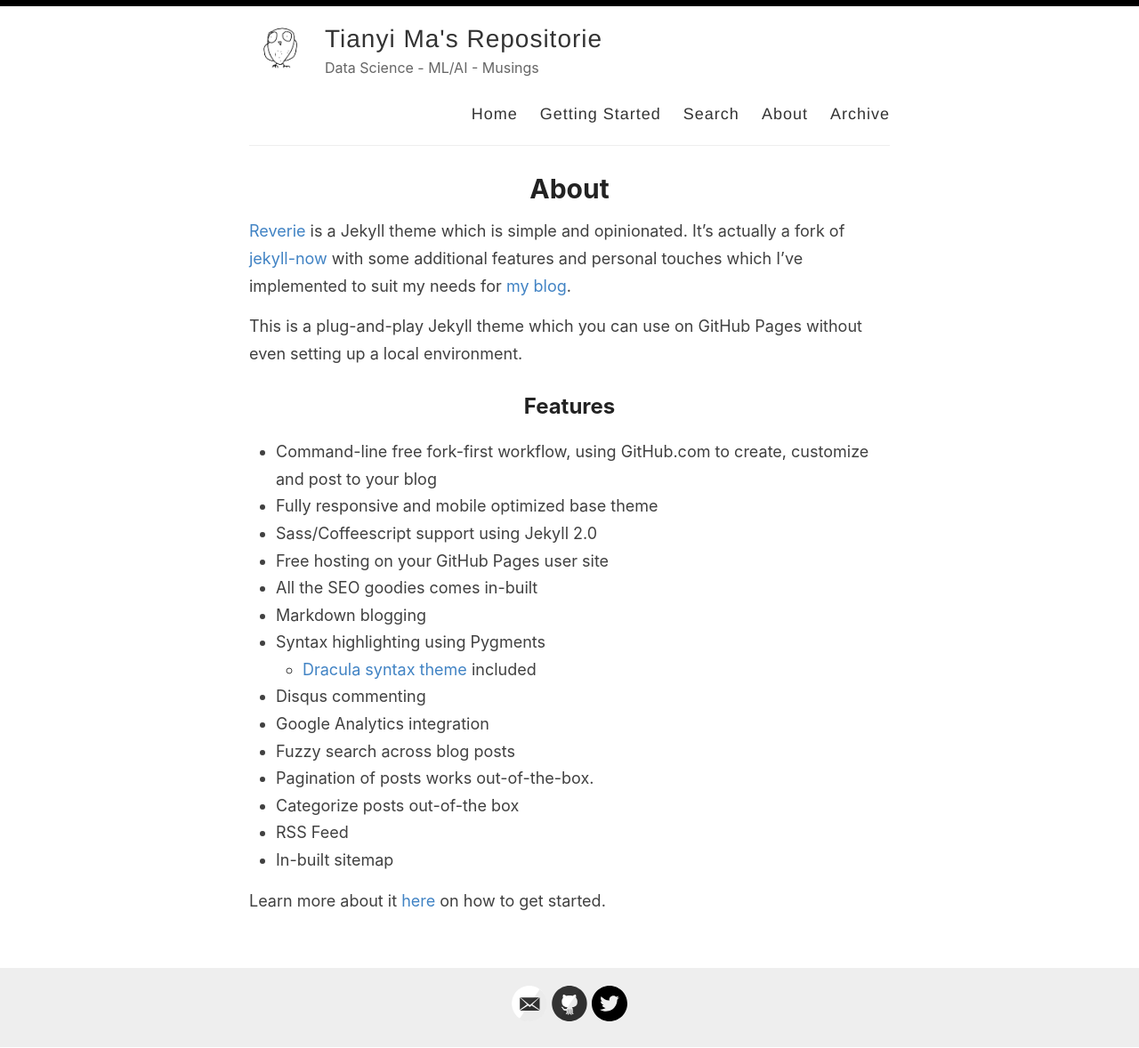
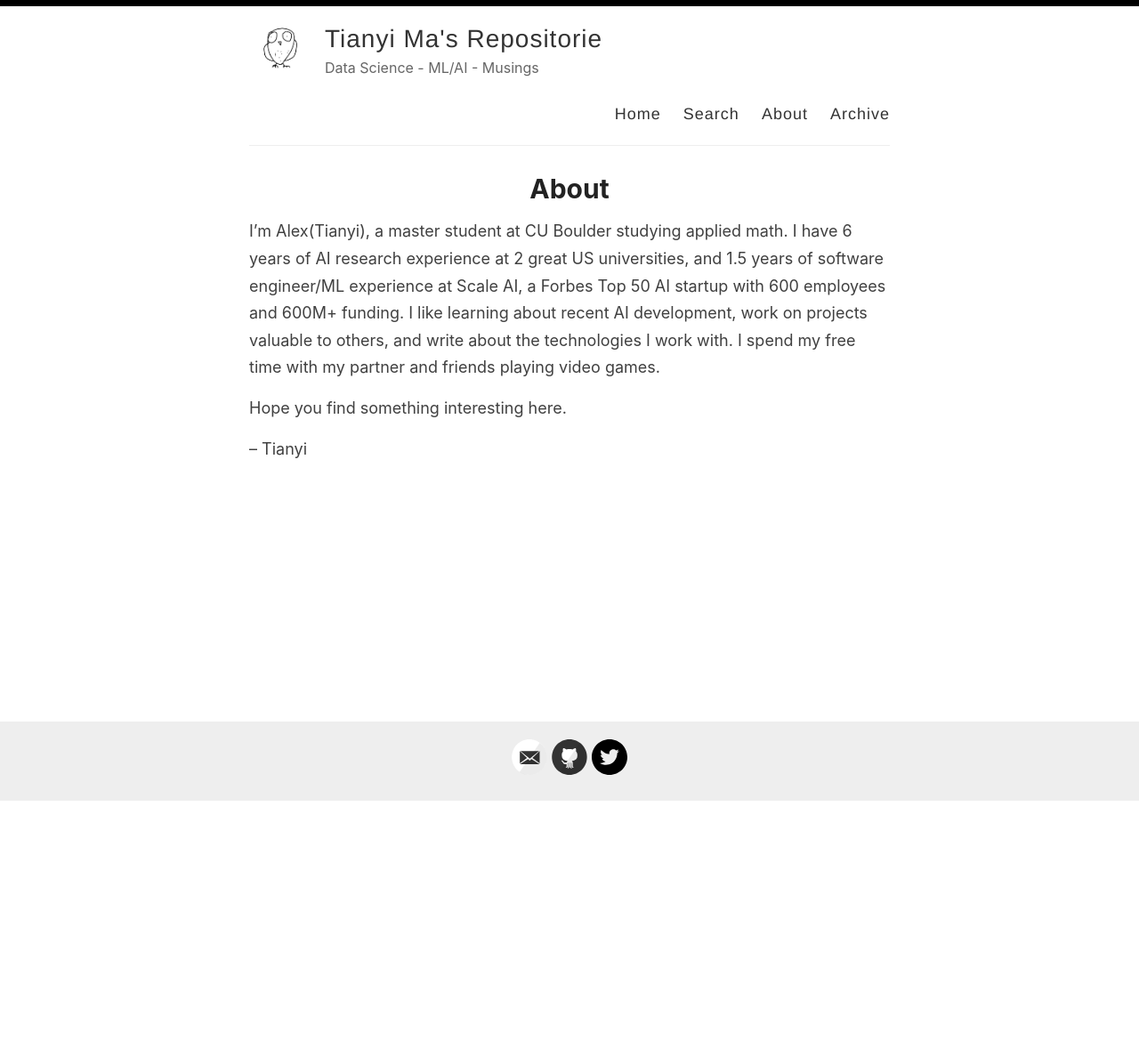
Before and after one commit to tianyimasf/ai, a Jekyll site: the page built from _pages/about.md, in a window 1280 px wide. Shown: the whole page at 89% size. Built offline with Jekyll 4.4.1, drawn with Linux system fonts in a browser that asks for light colours; after the commit the page ends 901 px from its top, so only the background shows below that.

Commit message:
customization

```diff
--- a/_layouts/default.html
+++ b/_layouts/default.html
@@ -1,16 +1,32 @@
 <!DOCTYPE html>
 <html>
   <head>
-    <title>{% if page.title %}{{ page.title }} – {% endif %}{{ site.name }} – {{ site.description }}</title>
-    {% seo title=false %}
-    {% include meta.html %}
+    <title>
+      {% if page.title %}{{ page.title }} – {% endif %}{{ site.name }} – {{
+      site.description }}
+    </title>
+    {% seo title=false %} {% include meta.html %}
 
-    <link rel="stylesheet" type="text/css" href="{{ site.baseurl }}/assets/style.css" />
-    <link rel="alternate" type="application/rss+xml" title="{{ site.name }} - {{ site.description }}" href="{{ site.baseurl }}/feed.xml" />
+    <link
+      rel="stylesheet"
+      type="text/css"
+      href="{{ site.baseurl }}/assets/style.css"
+    />
+    <link
+      rel="alternate"
+      type="application/rss+xml"
+      title="{{ site.name }} - {{ site.description }}"
+      href="{{ site.baseurl }}/feed.xml"
+    />
     <link rel="canonical" href="{{ site.url }}{{ page.url }}" />
 
-    <meta name="theme-color" content="#000000">
-    <link rel="icon" type="image/png" sizes="32x32" href="{{ site.baseurl }}/images/favicon-32x32.png">
+    <meta name="theme-color" content="#000000" />
+    <link
+      rel="icon"
+      type="image/png"
+      sizes="32x32"
+      href="{{ site.baseurl }}/images/favicon-32x32.png"
+    />
     {% include analytics_head.html %}
   </head>
 
@@ -20,16 +36,21 @@
       <div class="wrapper-masthead">
         <div class="container">
           <header class="masthead clearfix">
-            <a href="{{ site.baseurl }}/" class="site-avatar"><img src="{{ site.baseurl }}{{ site.avatar }}" alt="{{ site.title }}" /></a>
+            <a href="{{ site.baseurl }}/" class="site-avatar"
+              ><img
+                src="{{ site.baseurl }}{{ site.avatar }}"
+                alt="{{ site.title }}"
+            /></a>
 
             <div class="site-info">
-              <h1 class="site-name"><a href="{{ site.baseurl }}/">{{ site.name }}</a></h1>
+              <h1 class="site-name">
+                <a href="{{ site.baseurl }}/">{{ site.name }}</a>
+              </h1>
               <p class="site-description">{{ site.description }}</p>
             </div>
 
             <nav>
               <a href="{{ site.baseurl }}/">Home</a>
-              <a href="{{ site.baseurl }}/getting-started">Getting Started</a>
               <a href="{{ site.baseurl }}/search">Search</a>
               <a href="{{ site.baseurl }}/about">About</a>
               <a href="{{ site.baseurl }}/archive">Archive</a>
@@ -39,16 +60,12 @@
       </div>
 
       <div class="wrapper-main">
-        <div id="main" role="main" class="container">
-          {{ content }}
-        </div>
+        <div id="main" role="main" class="container">{{ content }}</div>
       </div>
 
       <div class="wrapper-footer">
         <div class="container">
-          <footer class="footer">
-            {% include svg-icons.html %}
-          </footer>
+          <footer class="footer">{% include svg-icons.html %}</footer>
         </div>
       </div>
     </div>
--- a/_pages/about.md
+++ b/_pages/about.md
@@ -4,26 +4,8 @@ title: About
 permalink: /about/
 ---
 
-[Reverie](https://github.com/amitmerchant1990/reverie) is a Jekyll theme which is simple and opinionated. It's actually a fork of [jekyll-now](https://github.com/barryclark/jekyll-now) with some additional features and personal touches which I've implemented to suit my needs for [my blog](https://www.amitmerchant.com).
+I'm Alex(Tianyi), a master student at CU Boulder studying applied math. I have 6 years of AI research experience at 2 great US universities, and 1.5 years of software engineer/ML experience at Scale AI, a Forbes Top 50 AI startup with 600 employees and 600M+ funding. I like learning about recent AI development, work on projects valuable to others, and write about the technologies I work with. I spend my free time with my partner and friends playing video games.
 
-This is a plug-and-play Jekyll theme which you can use on GitHub Pages without even setting up a local environment.
+Hope you find something interesting here.
 
-## Features
-
-- Command-line free fork-first workflow, using GitHub.com to create, customize and post to your blog
-- Fully responsive and mobile optimized base theme
-- Sass/Coffeescript support using Jekyll 2.0
-- Free hosting on your GitHub Pages user site
-- All the SEO goodies comes in-built
-- Markdown blogging
-- Syntax highlighting using Pygments
-    - [Dracula syntax theme](https://draculatheme.com/) included
-- Disqus commenting
-- Google Analytics integration
-- Fuzzy search across blog posts
-- Pagination of posts works out-of-the-box.
-- Categorize posts out-of-the box
-- RSS Feed
-- In-built sitemap
-
-Learn more about it [here](https://github.com/amitmerchant1990/reverie) on how to get started.
+-- Tianyi
```
